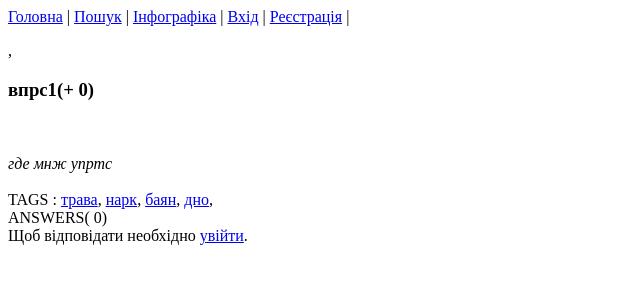
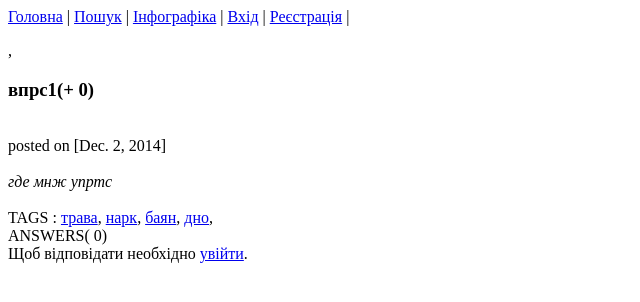
Before and after one commit to Mykola2/coursedb, a Django app: page /details?id=12 in a window 1280 px wide. Shown: the top 302 px of the page, without its empty margins (0-640 px from the left). Run offline with Django 3.2, Linux system fonts and the light colour scheme; data comes from the database, SQL or seed files in the repository.

Commit message:
редакт details.html

```diff
--- a/qanda/templates/details.html
+++ b/qanda/templates/details.html
@@ -7,6 +7,7 @@ obj.title
     <a href="index?search_by_user={{ obj.user_iduser.id }}" > {{ obj.user_iduser.username }}</a>,
     <h3>{{ obj.title }}(+ {{obj.likes.all|length }})</h3>
 <br>
+    posted on [{{ obj.postdate }}] <br>
     {% if obj.user_iduser == user %}
     <small><a href="delete_qst?id={{ obj.id }}">  Видалити питання</a> </small><br>
     {% endif %}
@@ -38,7 +39,7 @@ obj.title
 
     <br>ANSWERS( {{ obj.answers.all|length }})
     {% for an in  obj.answers.all|dictsortreversed:"likes.count" %}
-        <br> <a href="index?search_by_user={{ an.user_iduser.id }}" > {{ an.user_iduser.username }}</a>, : {{ an.content }}
+        <br> <a href="index?search_by_user={{ an.user_iduser.id }}" > {{ an.user_iduser.username }}</a>, : [{{ an.postdate }}] {{ an.content }}
         (+{{an.likes.all|length}})
          {% if  user.is_authenticated  %}
              {% if user in  an.likes.all%}
--- a/qanda/views.py
+++ b/qanda/views.py
@@ -10,6 +10,7 @@ from django.contrib.auth import logout
 from django.contrib.auth.decorators import login_required
 from django.db.models import Q
 from django.contrib.auth.models import User
+
 
 def add(request):
     if request.user.is_authenticated():
```
Also changed, not shown: db.sqlite3.
